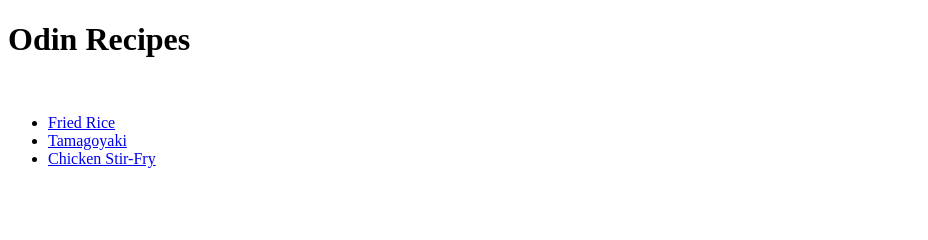
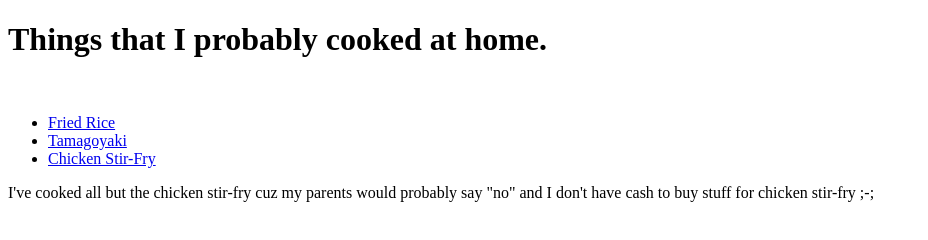
Before and after one commit to UnfeltEmbrace/odin-recipes, a plain HTML site: page index.html in a window 1280 px wide. Shown: the whole page, without its empty margins (0-928 px from the left). Drawn offline with Linux system fonts and the light colour scheme.

Commit message:
Changed h1 and added some misc text

```diff
--- a/index.html
+++ b/index.html
@@ -6,11 +6,12 @@
 </head>
 <body>
 
-    <h1>Odin Recipes</h1><br>
+    <h1>Things that I probably cooked at home.</h1><br>
     <ul>
         <li><a href="recipes/fried-rice.html">Fried Rice</a></li>
         <li><a href="recipes/tamagoyaki.html">Tamagoyaki</a></li>
         <li><a href="recipes/chicken-stirfry.html">Chicken Stir-Fry</a></li>
     </ul>
+    <p>I've cooked all but the chicken stir-fry cuz my parents would probably say "no" and I don't have cash to buy stuff for chicken stir-fry ;-;</p>
 </body>
 </html>
```
